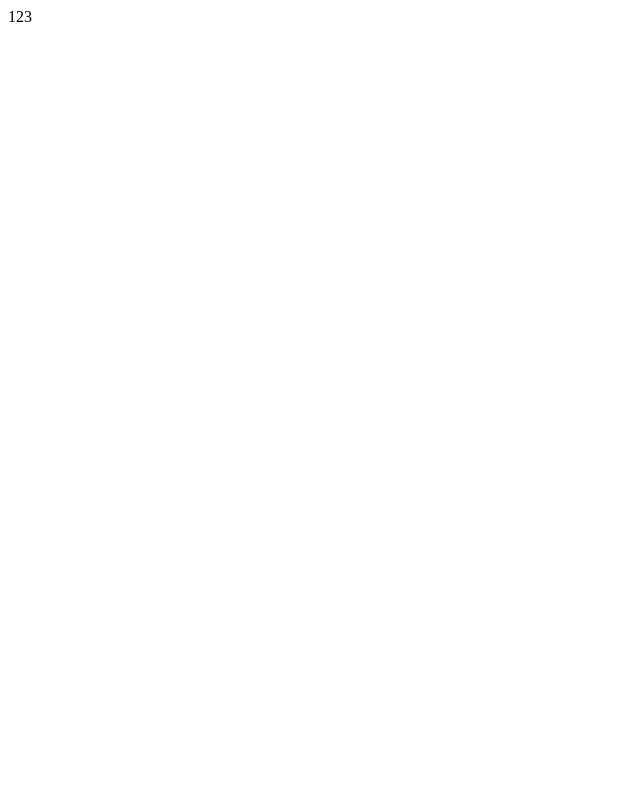
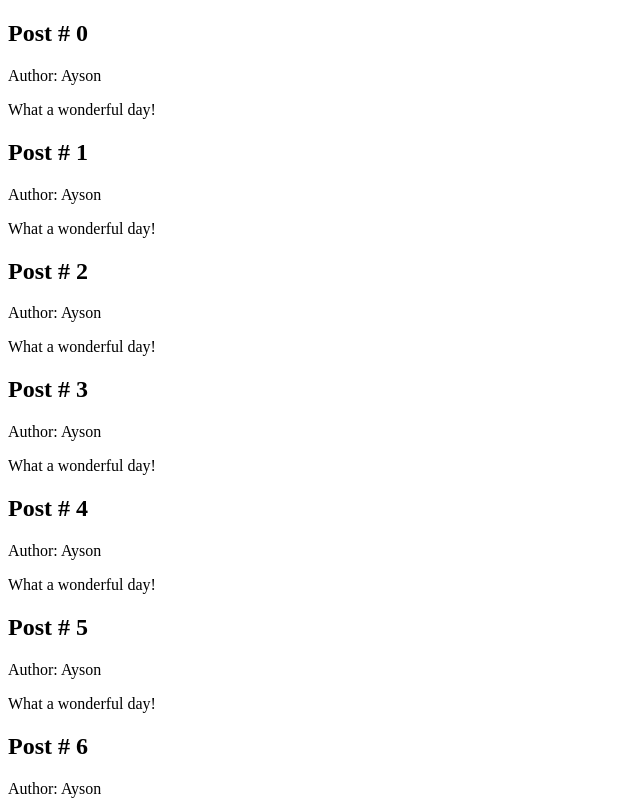
Before and after one commit to sumtiogo/pagination, a Vue app: page / in a window 1280 px wide. Shown: the top 800 px of the page, without its empty margins (0-640 px from the left). Built offline with nearby package versions, Linux system fonts and the light colour scheme.

Commit message:
add Post type and fake data

```diff
--- a/src/App.vue
+++ b/src/App.vue
@@ -1,14 +1,16 @@
 <template>
-  <div>
-    {{ data }}
-  </div>
+  <article v-for="(d, i) in data" :key="i">
+    <h1>Post # {{ i }}</h1>
+    <span>Author: {{ d.author }}</span>
+    <p>{{ d.content }}</p>
+  </article>
   <div v-if="isLoading">Loading data...</div>
 </template>
 
 <script lang="ts" setup>
-import { fetchData } from "@/server";
+import { fetchData, Post } from "@/server";
 import { onMounted, ref } from "vue";
-const data = ref<number>(0);
+const data = ref<Post[]>([]);
 const isLoading = ref<boolean>(false);
 onMounted(async () => {
   isLoading.value = true;
--- a/src/server.ts
+++ b/src/server.ts
@@ -1,5 +1,18 @@
 export function fetchData() {
-  return new Promise<number>((resolve) => {
-    setTimeout(() => resolve(123), 3000);
+  return new Promise<Post[]>((resolve) => {
+    setTimeout(
+      () =>
+        resolve(
+          Array(10)
+            .fill(0)
+            .map(() => ({ author: "Ayson", content: "What a wonderful day!" }))
+        ),
+      1000
+    );
   });
 }
+
+export interface Post {
+  author: string;
+  content: string;
+}
```
